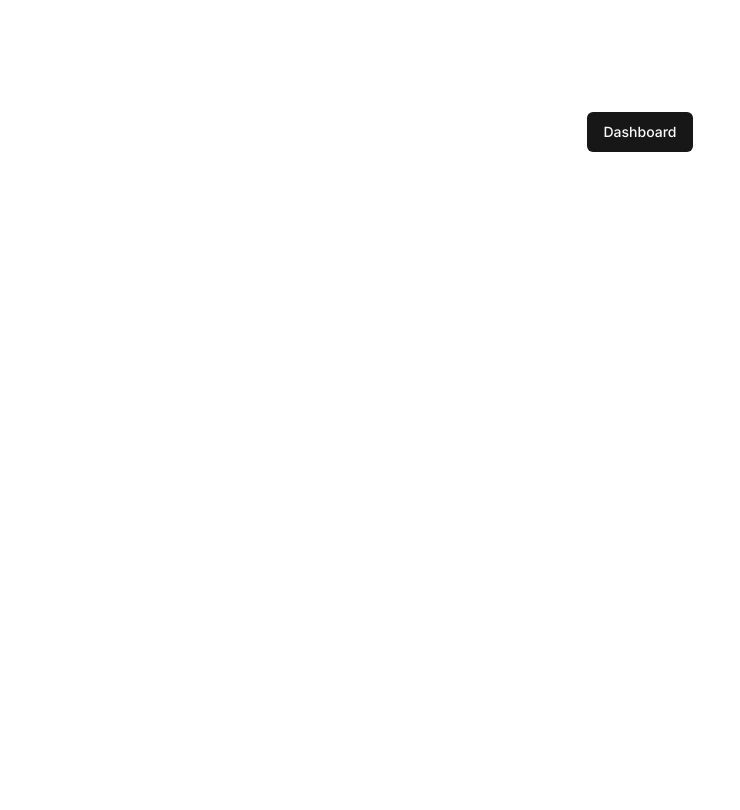
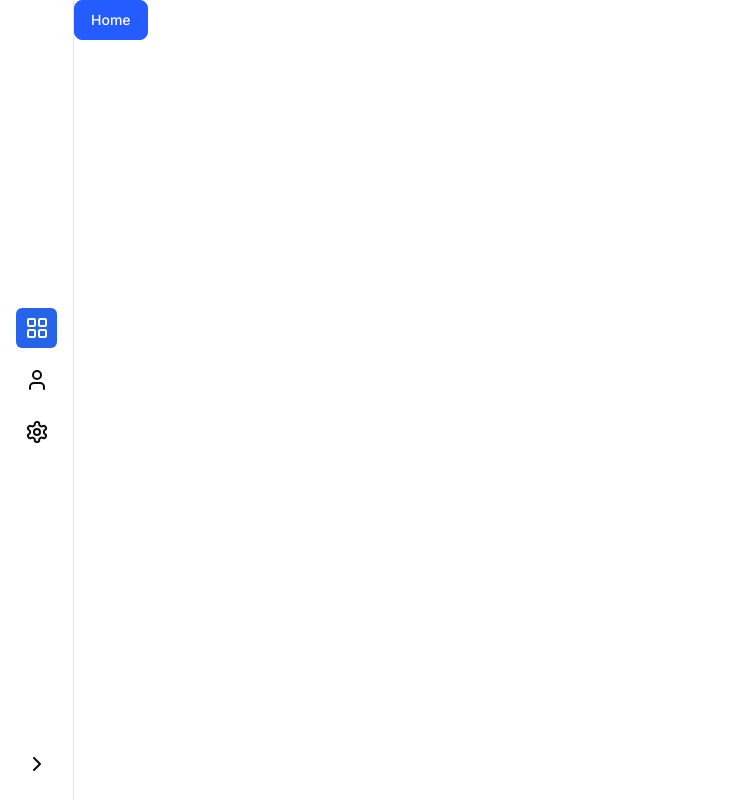
Before and after one commit to evanyan13/fetu, a Next.js app in the folder frontend/: page / in a window 1280 px wide. Shown: the top 810 px of the page, without its empty margins (0-740 px from the left). Built offline with nearby package versions, Linux system fonts and the light colour scheme.

Commit message:
Build sidebar

```diff
--- a/frontend/app/dashboard/(components)/DashboardSidebar.tsx
+++ /dev/null
@@ -1,10 +0,0 @@
-"use client"
-import React from 'react'
-
-const DashboardSidebar = () => {
-  return (
-    <div>DashboardSidebar</div>
-  )
-}
-
-export default DashboardSidebar
--- a/frontend/app/dashboard/layout.tsx
+++ /dev/null
@@ -1,19 +0,0 @@
-import type { Metadata } from "next";
-import DashboardSidebar from "./(components)/DashboardSidebar";
-
-export const metadata: Metadata = {
-  title: "Dashboard | FETU",
-  description: "A project by FETU",
-};
-
-export default function DashboardLayout({
-  children,
-}: Readonly<{
-  children: React.ReactNode;
-}>) {
-  return (
-    <div className="grid min-h-screen w-full lg:grid-cols-[280px_1fr]">
-        <DashboardSidebar />
-    </div>
-  );
-}
--- a/frontend/app/dashboard/page.tsx
+++ /dev/null
@@ -1,9 +0,0 @@
-import React from 'react'
-
-const DashboardPage = () => {
-  return (
-    <div>DashboardPage</div>
-  )
-}
-
-export default DashboardPage
--- a/frontend/app/layout.tsx
+++ b/frontend/app/layout.tsx
@@ -3,6 +3,8 @@ import { Inter as FontSans } from "next/font/google";
 
 import "@/styles/globals.css";
 import { cn } from "@/lib/utils"
+import DashboardLayout from "./dashboard/layout";
+import DashboardSidebar from "../components/DashboardSidebar";
 
 const fontSans = FontSans({
   subsets: ["latin"],
@@ -22,11 +24,14 @@ export default function RootLayout({
   return (
     <html lang="en">
       <body className={cn(
-          "min-h-screen bg-background font-sans antialiased",
-          fontSans.variable
+          "min-h-screen bg-background font-sans antialiased flex items-start justify-between",
+          fontSans.variable,
         )}
       >
-        <main className="p-4">{children}</main>
+        <DashboardSidebar />
+        <main className="w-full h-full">
+          {children}
+        </main>
       </body>
     </html>
   );
--- a/frontend/app/page.tsx
+++ b/frontend/app/page.tsx
@@ -3,10 +3,10 @@ import Link from "next/link";
 
 export default function Home() {
   return (
-   <main className="flex min-h-screen flex-col items-center justify-between p-24">
+   <main>
       <Link href="/dashboard">
-        <Button>
-          Dashboard
+        <Button className="primary-button">
+          Home
         </Button>
       </Link>
    </main>
--- /dev/null
+++ b/frontend/components/DashboardSidebar.tsx
@@ -0,0 +1,60 @@
+"use client"
+
+import Link from 'next/link'
+import { useState, useMemo } from 'react'
+import { LayoutGrid, User, Settings, ChevronLeft, ChevronRight } from 'lucide-react'
+import { DashboardSidebarItem } from '@/types'
+import { usePathname, useRouter } from 'next/navigation'
+
+const DashboardSidebar = () => {
+  const [isOpen, setStatus] = useState(false);
+  const currentPath = usePathname();
+
+  const handleToggle = () => {
+    setStatus(!isOpen);
+  };
+
+  const menuList = useMemo(() => [
+    {
+      title: "Dashboard",
+      href: "/",
+      icon: <LayoutGrid />
+    },
+    {
+      title: "User",
+      href: "/user",
+      icon: <User />,
+    },
+    {
+      title: "Setting",
+      href: "/settings",
+      icon: <Settings />,
+    }
+  ], []);
+
+  const MenuItem = ({ item }: { item: DashboardSidebarItem }) => {
+    return (
+      <Link href={item.href}>
+        <div className={`flex p-2 rounded-md ${isOpen ? 'gap-2 justify-start' : 'justify-center'} ${currentPath === item.href ? 'bg-blue-600 text-white' : 'hover:bg-gray-200'}`} >
+          {item.icon}
+          {isOpen && <span>{item.title}</span>}
+        </div>
+      </Link>
+    );
+  }
+
+  return (
+    <div className={`flex flex-col border-r min-h-screen p-4 transition-width duration-300 ${isOpen ? 'w-[210px] min-w-[210px]' : 'w-[74px] min-w-[74px]'}`}>
+      <div className='flex flex-grow flex-col gap-3 justify-center'>
+        {menuList.map((item, index) => (
+          <MenuItem key={index} item={item} />
+        ))}
+      </div>
+      <button onClick={handleToggle} className={`p-2 rounded-md hover:bg-gray-200 ${isOpen ? 'self-end' : 'self-center'}`}>
+        {isOpen ? <ChevronLeft /> : <ChevronRight />}
+      </button>
+    </div>
+  )
+}
+
+export default DashboardSidebar
--- a/frontend/package.json
+++ b/frontend/package.json
@@ -26,7 +26,8 @@
     "react-simplemde-editor": "^5.2.0",
     "tailwind-merge": "^2.3.0",
     "tailwindcss-animate": "^1.0.7",
-    "zod": "^3.23.8"
+    "zod": "^3.23.8",
+    "zustand": "^4.5.4"
   },
   "devDependencies": {
     "@types/node": "^20",
--- a/frontend/styles/globals.css
+++ b/frontend/styles/globals.css
@@ -13,8 +13,8 @@
       --popover: 0 0% 100%;
       --popover-foreground: 0 0% 3.9%;
 
-      --primary: 0 0% 9%;
-      --primary-foreground: 0 0% 98%;
+      --primary: #255CFF;
+      --primary-foreground: #FFFFFF;
 
       --secondary: 0 0% 96.1%;
       --secondary-foreground: 0 0% 9%;
@@ -74,3 +74,20 @@
       @apply bg-background text-foreground;
     }
   }
+
+  .primary-button {
+    background-color: var(--primary);
+    color: var(--primary-foreground);
+    padding: 0.5rem 1rem;
+    border-radius: var(--radius);
+    border: 1px solid var(--primary);
+    cursor: pointer;
+    transition: background-color 0.3s, color 0.3s;
+  }
+
+  .primary-button:hover {
+    background-color: var(--primary-foreground);
+    color: var(--primary);
+    border: 1px solid #255CFF;
+    border-radius: var(--radius);
+  }
--- /dev/null
+++ b/frontend/types/index.ts
@@ -0,0 +1,8 @@
+import { ReactElement } from "react";
+
+export interface DashboardSidebarItem {
+    title: string,
+    href: string,
+    disabled?: boolean,
+    icon: ReactElement,
+}
```
Also changed, not shown: 1 other file (tests, documents, lock files or other folders).
